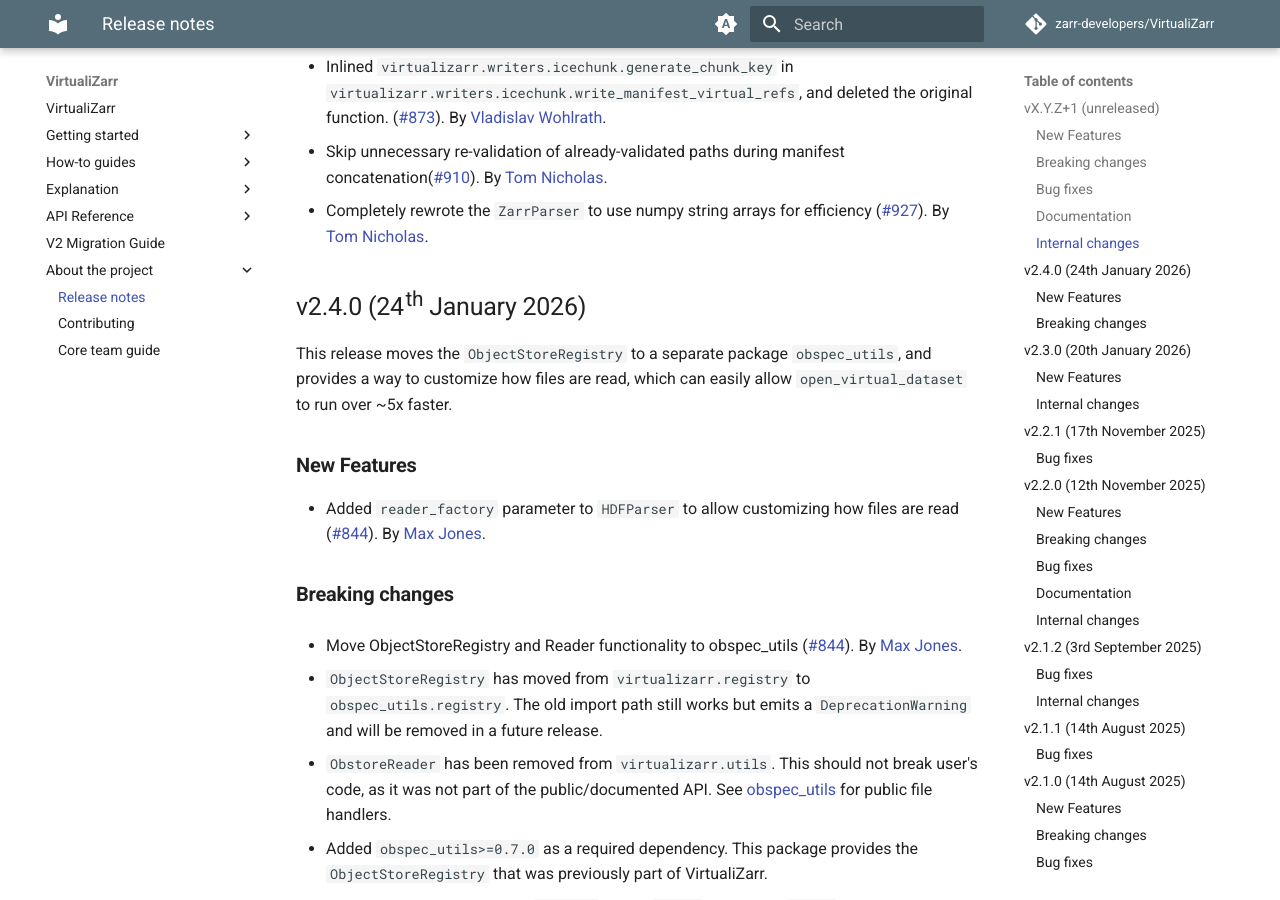
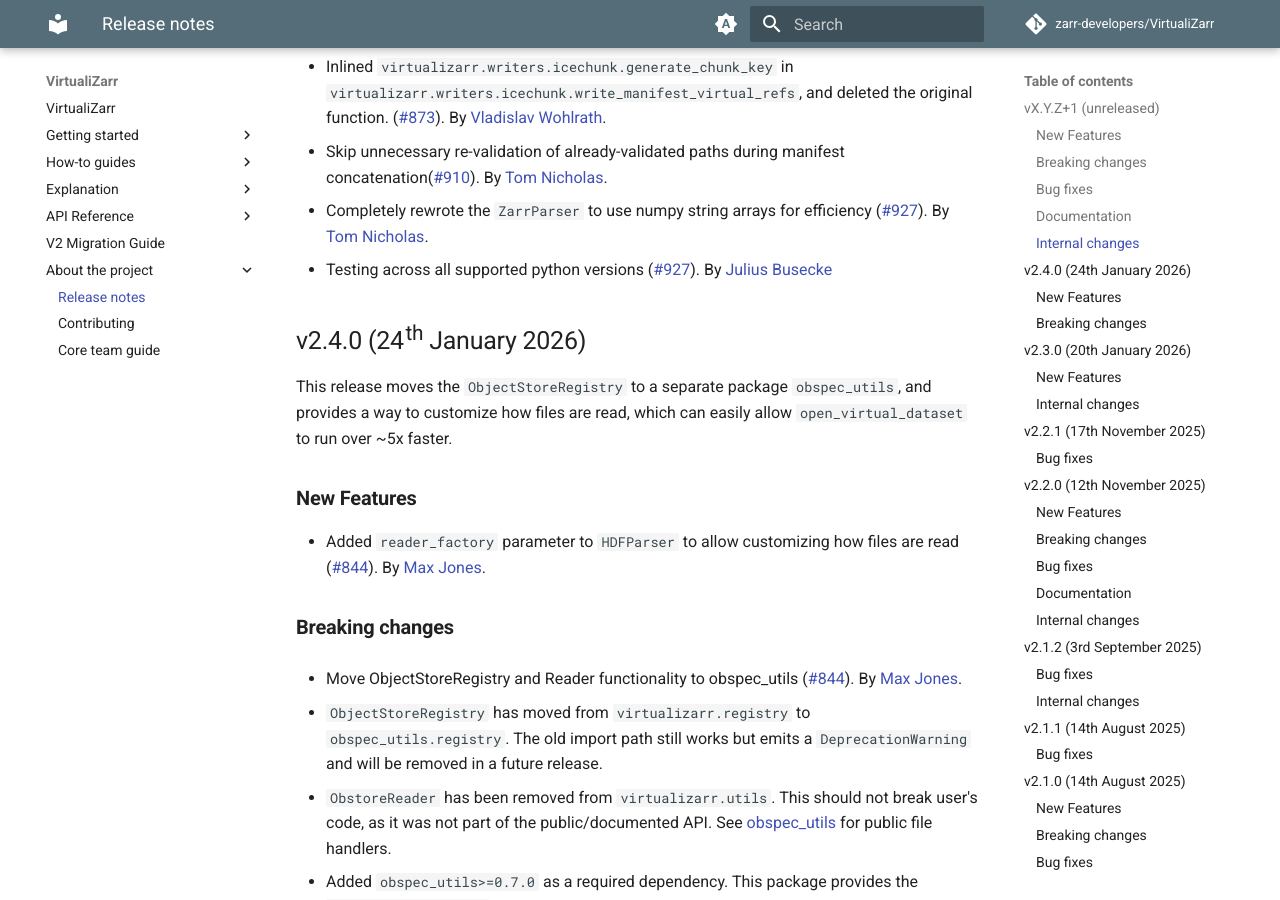
Before and after one commit to zarr-developers/VirtualiZarr, an MkDocs documentation site: the page built from docs/releases.md, in a window 1280 px wide and 900 px high, scrolled down 1043 px. Built offline with MkDocs 1.6.1 and Material for MkDocs 9.7.7, drawn with Linux system fonts in a browser that asks for light colours; comment, search, counter and statistics services are not loaded; the version menu is left out.

Commit message:
Test python 3.12, 3.13 (#932)
* Test python 3.12, 3.13

* Add Python 3.12 support in dependencies

* Update pyproject.toml

* Update release notes for version 2.4.0

Added testing information for Python versions in release notes.

* actually use 3.13, instead of 3.12 twice

Co-authored-by: Chuck Daniels <chuck@developmentseed.org>

---------

Co-authored-by: Tom Nicholas <tom@earthmover.io>
Co-authored-by: Chuck Daniels <chuck@developmentseed.org>

```diff
--- a/docs/releases.md
+++ b/docs/releases.md
@@ -52,6 +52,8 @@
   By [Tom Nicholas](https://github.com/TomNicholas).
 - Completely rewrote the `ZarrParser` to use numpy string arrays for efficiency ([#927](https://github.com/zarr-developers/VirtualiZarr/pull/927)).
   By [Tom Nicholas](https://github.com/TomNicholas).
+- Testing across all supported python versions ([#927](https://github.com/zarr-developers/VirtualiZarr/pull/932)).
+  By [Julius Busecke](https://github.com/jbusecke)
 
 ## v2.4.0 (24th January 2026)
 
--- a/pyproject.toml
+++ b/pyproject.toml
@@ -161,6 +161,10 @@
 [tool.pixi.feature.py311.dependencies]
 python = "3.11.*"
 
+# Define a feature set for Python 3.12
+[tool.pixi.feature.py312.dependencies]
+python = "3.12.*"
+
 # Define a feature set for Python 3.13
 [tool.pixi.feature.py313.dependencies]
 python = "3.13.*"
@@ -209,6 +213,7 @@
 # Inherit from min-deps to get all the test commands, along with optional dependencies
 test = ["dev", "test", "remote", "hdf", "netcdf3", "fits", "icechunk", "kerchunk", "kerchunk_parquet", "hdf5-lib", "zarr", "py314"]
 test-py311 = ["dev", "test", "remote", "hdf", "netcdf3", "fits", "icechunk", "kerchunk", "kerchunk_parquet", "hdf5-lib", "tiff", "zarr","py311"] # test against python 3.11
+test-py312 = ["dev", "test", "remote", "hdf", "netcdf3", "fits", "icechunk", "kerchunk", "kerchunk_parquet", "hdf5-lib", "tiff", "zarr", "py312"] # test against python 3.13
 test-py313 = ["dev", "test", "remote", "hdf", "netcdf3", "fits", "icechunk", "kerchunk", "kerchunk_parquet", "hdf5-lib", "tiff", "zarr", "py313"] # test against python 3.13
 test-py314 = ["dev", "test", "remote", "hdf", "netcdf3", "fits", "icechunk", "kerchunk", "kerchunk_parquet", "hdf5-lib", "zarr", "py314"] # test against python 3.14
 minio = ["dev", "remote", "hdf", "netcdf3", "fits", "icechunk", "kerchunk", "hdf5-lib", "py314", "zarr", "minio"]
```
Also changed, not shown: 1 other file.
